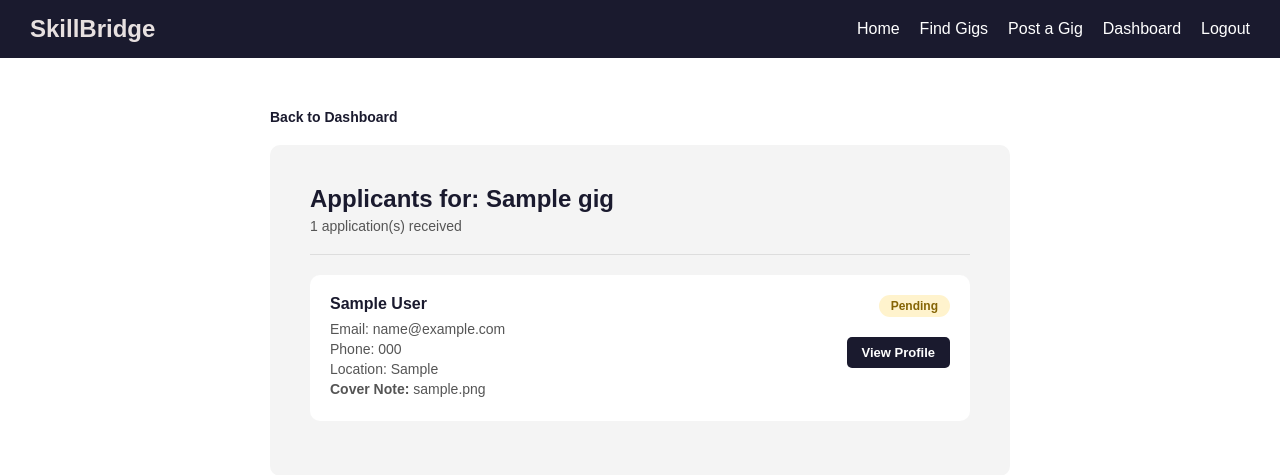
After one commit to Kallina-source/skillbridge_nam, a PHP site: page /skillbridge_nam/pages/applicants.php?gig_id=1 in a window 1280 px wide. The commit adds this page. Shown: the top 475 px of the page. Run offline with PHP 8.4, Linux system fonts and the light colour scheme; the visitor is signed in with stand-in values (Sample User, id 1); tables that the repository leaves empty hold one stand-in row (values such as "Sample post").

Commit message:
Add applicants page and view profiles

```diff
--- a/frontend/css/styles.css
+++ b/frontend/css/styles.css
@@ -529,6 +529,10 @@ footer {
     padding: 20px;
     border-radius: 10px;
     margin-bottom: 15px;
+    display: flex;
+    flex-direction: column;
+    gap: 8px;
+    align-items: flex-start;
 }
 
 .dashboard-card h4 {
@@ -773,3 +777,77 @@ footer {
     font-weight: bold;
     font-size: 14px;
 }
+
+.view-applicants-btn {
+    display: inline-block;
+    margin-top: 10px;
+    padding: 8px 15px;
+    background-color: #1a1a2e;
+    color: #fff;
+    border-radius: 5px;
+    text-decoration: none;
+    font-size: 13px;
+    font-weight: bold;
+    transition: background-color 0.3s ease;
+}
+
+.view-applicants-btn:hover {
+    background-color: #f0a500;
+}
+
+/* APPLICANTS PAGE */
+.applicants-container {
+    max-width: 800px;
+    margin: 50px auto;
+    padding: 0 30px;
+}
+
+.applicants-card {
+    background-color: #f4f4f4;
+    padding: 40px;
+    border-radius: 10px;
+}
+
+.applicants-card h2 {
+    color: #1a1a2e;
+    margin-bottom: 5px;
+}
+
+.applicants-card p {
+    color: #555;
+    font-size: 14px;
+}
+
+.applicants-card hr {
+    border: none;
+    border-top: 1px solid #ddd;
+    margin: 20px 0;
+}
+
+.applicant-card {
+    display: flex;
+    justify-content: space-between;
+    align-items: flex-start;
+    background-color: #fff;
+    padding: 20px;
+    border-radius: 10px;
+    margin-bottom: 15px;
+}
+
+.applicant-info h4 {
+    color: #1a1a2e;
+    margin-bottom: 8px;
+}
+
+.applicant-info p {
+    color: #555;
+    font-size: 14px;
+    margin-bottom: 4px;
+}
+
+.applicant-actions {
+    display: flex;
+    flex-direction: column;
+    align-items: flex-end;
+    gap: 10px;
+}
--- /dev/null
+++ b/frontend/pages/applicants.php
@@ -0,0 +1,101 @@
+<?php
+session_start();
+require '../../backend/db.php';
+
+if (!isset($_SESSION['user_id'])) {
+    header("Location: login.php");
+    exit();
+}
+
+// Only employers can view applicants
+if ($_SESSION['user_type'] != 'employer') {
+    header("Location: dashboard.php");
+    exit();
+}
+
+$gig_id = $_GET['gig_id'];
+
+// Fetch gig details
+$sql = "SELECT * FROM gigs WHERE id = ? AND employer_id = ?";
+$stmt = $pdo->prepare($sql);
+$stmt->execute([$gig_id, $_SESSION['user_id']]);
+$gig = $stmt->fetch();
+
+if (!$gig) {
+    header("Location: dashboard.php");
+    exit();
+}
+
+// Fetch all applicants
+$sql = "SELECT applications.*, users.full_name, users.email, users.phone, users.location
+        FROM applications
+        JOIN users ON applications.student_id = users.id
+        WHERE applications.gig_id = ?
+        ORDER BY applications.applied_at DESC";
+$stmt = $pdo->prepare($sql);
+$stmt->execute([$gig_id]);
+$applicants = $stmt->fetchAll();
+?>
+<!DOCTYPE html>
+<html lang="en">
+<head>
+    <meta charset="UTF-8">
+    <meta name="viewport" content="width=device-width, initial-scale=1.0">
+    <title>SkillBridge - Applicants</title>
+    <link rel="stylesheet" href="../css/styles.css">
+</head>
+<body>
+    <nav>
+        <div class="logo">SkillBridge</div>
+        <ul>
+            <li><a href="index.php">Home</a></li>
+            <li><a href="gigs.php">Find Gigs</a></li>
+            <li><a href="post-gig.php">Post a Gig</a></li>
+            <?php if(isset($_SESSION['user_id'])): ?>
+                <li><a href="dashboard.php">Dashboard</a></li>
+                <li><a href="../../backend/logout.php">Logout</a></li>
+            <?php else: ?>
+                <li><a href="login.php">Login</a></li>
+                <li><a href="register.php">Register</a></li>
+            <?php endif; ?>
+        </ul>
+    </nav>
+
+    <div class="applicants-container">
+        <a href="dashboard.php" class="back-btn">Back to Dashboard</a>
+
+        <div class="applicants-card">
+            <h2>Applicants for: <?php echo $gig['title']; ?></h2>
+            <p><?php echo count($applicants); ?> application(s) received</p>
+
+            <hr>
+
+            <?php if(count($applicants) > 0): ?>
+                <?php foreach($applicants as $applicant): ?>
+                    <div class="applicant-card">
+                        <div class="applicant-info">
+                            <h4><?php echo $applicant['full_name']; ?></h4>
+                            <p>Email: <?php echo $applicant['email']; ?></p>
+                            <?php if(!empty($applicant['phone'])): ?>
+                                <p>Phone: <?php echo $applicant['phone']; ?></p>
+                            <?php endif; ?>
+                            <?php if(!empty($applicant['location'])): ?>
+                                <p>Location: <?php echo $applicant['location']; ?></p>
+                            <?php endif; ?>
+                            <?php if(!empty($applicant['cover_note'])): ?>
+                                <p><strong>Cover Note:</strong> <?php echo $applicant['cover_note']; ?></p>
+                            <?php endif; ?>
+                        </div>
+                        <div class="applicant-actions">
+                            <span class="status-badge <?php echo $applicant['status']; ?>"><?php echo ucfirst($applicant['status']); ?></span>
+                            <a href="view-profile.php?id=<?php echo $applicant['student_id']; ?>" class="view-applicants-btn">View Profile</a>
+                        </div>
+                    </div>
+                <?php endforeach; ?>
+            <?php else: ?>
+                <p class="empty-msg">No applications received yet.</p>
+            <?php endif; ?>
+        </div>
+    </div>
+</body>
+</html>
```
Also changed, not shown: frontend/pages/dashboard.php (+5 -4 lines).
